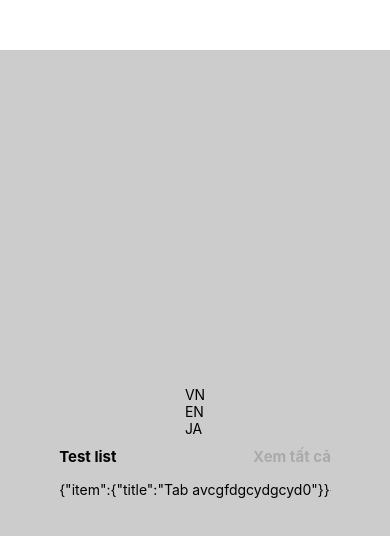
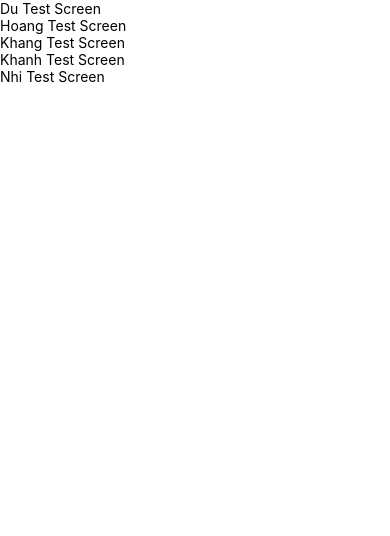
Before and after one commit to langgomxike/app.langgomedu, a React Native app: screen / in a window 390 px wide. Shown: the top 536 px of the page. Built offline with nearby package versions, Linux system fonts and the light colour scheme.

Commit message:
ceat est files

```diff
--- a/App.tsx
+++ b/App.tsx
@@ -10,6 +10,11 @@ import {
   Languages,
   LanguageType,
 } from "./src/configs/LanguageConfig";
+import KhanhTestScreen from "./src/views/screens/KhanhTest";
+import KhangTestScreen from "./src/views/screens/KhangTest";
+import DuTestScreen from "./src/views/screens/DuTest";
+import NhiTestScreen from "./src/views/screens/NhiTest";
+import HoangTestScreen from "./src/views/screens/HoangTest";
 
 export default function App() {
   const tabs: Array<TabItem> = [];
@@ -49,7 +54,7 @@ export default function App() {
     <LanguageContext.Provider
       value={{ language: language, setLanguage: setLanguageContext }}
     >
-      <View style={styles.container}>
+      {/* <View style={styles.container}>
         <View>
           <Text onPress={() => setLanguageContext(Languages.VN)}>VN</Text>
           <Text onPress={() => setLanguageContext(Languages.EN)}>EN</Text>
@@ -64,7 +69,13 @@ export default function App() {
             ItemView={(item) => <Text>{JSON.stringify(item)}</Text>}
           />
         </View>
-      </View>
+      </View> */}
+
+      <DuTestScreen />
+      <HoangTestScreen />
+      <KhangTestScreen />
+      <KhanhTestScreen />
+      <NhiTestScreen />
     </LanguageContext.Provider>
   );
 }
--- /dev/null
+++ b/src/views/screens/DuTest.tsx
@@ -0,0 +1,9 @@
+import { Text } from "react-native";
+
+export default function DuTestScreen() {
+  return (
+    <>
+      <Text>Du Test Screen</Text>
+    </>
+  );
+}
--- /dev/null
+++ b/src/views/screens/HoangTest.tsx
@@ -0,0 +1,9 @@
+import { Text } from "react-native";
+
+export default function HoangTestScreen() {
+  return (
+    <>
+      <Text>Hoang Test Screen</Text>
+    </>
+  );
+}
--- /dev/null
+++ b/src/views/screens/KhangTest.tsx
@@ -0,0 +1,9 @@
+import { Text } from "react-native";
+
+export default function KhangTestScreen() {
+  return (
+    <>
+      <Text>Khang Test Screen</Text>
+    </>
+  );
+}
--- /dev/null
+++ b/src/views/screens/KhanhTest.tsx
@@ -0,0 +1,9 @@
+import { Text } from "react-native";
+
+export default function KhanhTestScreen() {
+  return (
+    <>
+      <Text>Khanh Test Screen</Text>
+    </>
+  );
+}
--- /dev/null
+++ b/src/views/screens/NhiTest.tsx
@@ -0,0 +1,9 @@
+import { Text } from "react-native";
+
+export default function NhiTestScreen() {
+  return (
+    <>
+      <Text>Nhi Test Screen</Text>
+    </>
+  );
+}
```
